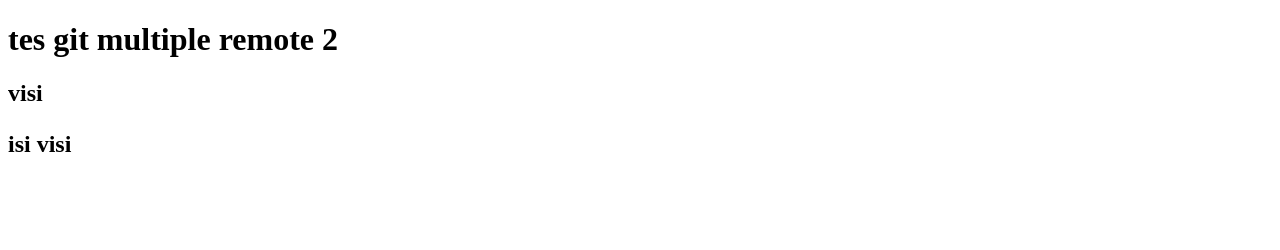
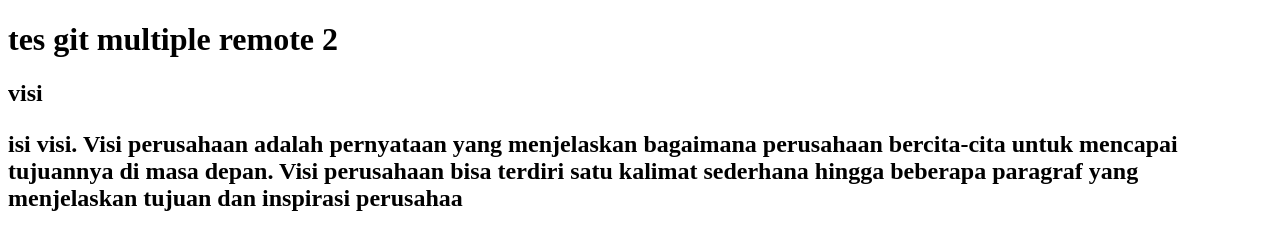
Before and after one commit to manusia-biasa630/git_testMR2, a plain HTML site: page visi.html in a window 1280 px wide. Drawn offline with Linux system fonts and the light colour scheme.

Commit message:
menambahkan isi didalam paragraf pada file visi.html

```diff
--- a/visi.html
+++ b/visi.html
@@ -10,7 +10,9 @@
     <h1>tes git multiple remote 2</h1>
     <h2>visi<h2>
     <p>
-        isi visi
+        isi visi. Visi perusahaan adalah pernyataan yang menjelaskan bagaimana perusahaan
+        bercita-cita untuk mencapai tujuannya di masa depan. Visi perusahaan bisa terdiri satu kalimat
+        sederhana hingga beberapa paragraf yang menjelaskan tujuan dan inspirasi perusahaa
     </p>
 </body>
 </html>
```
